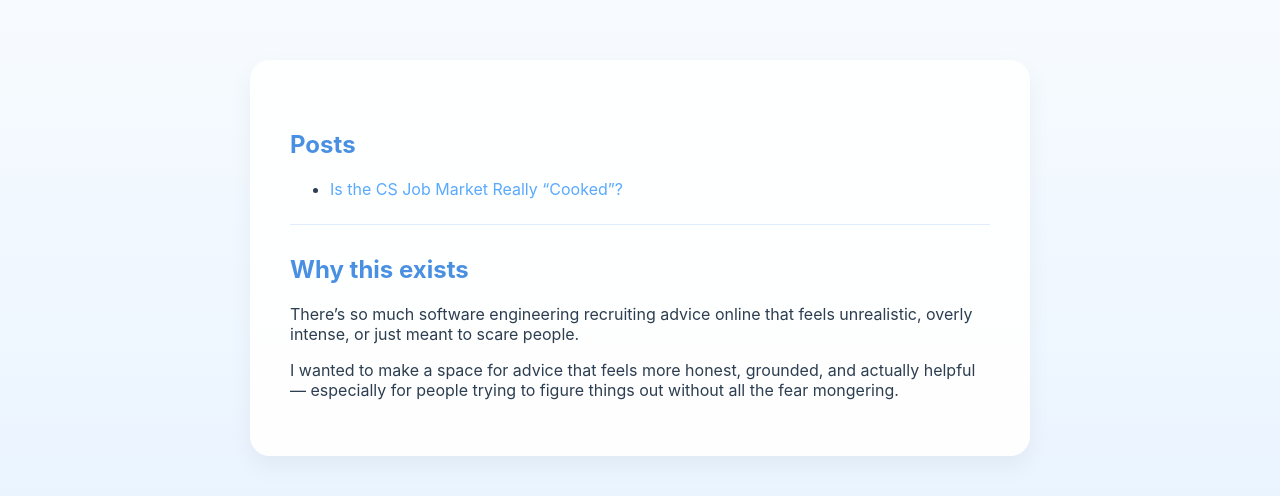
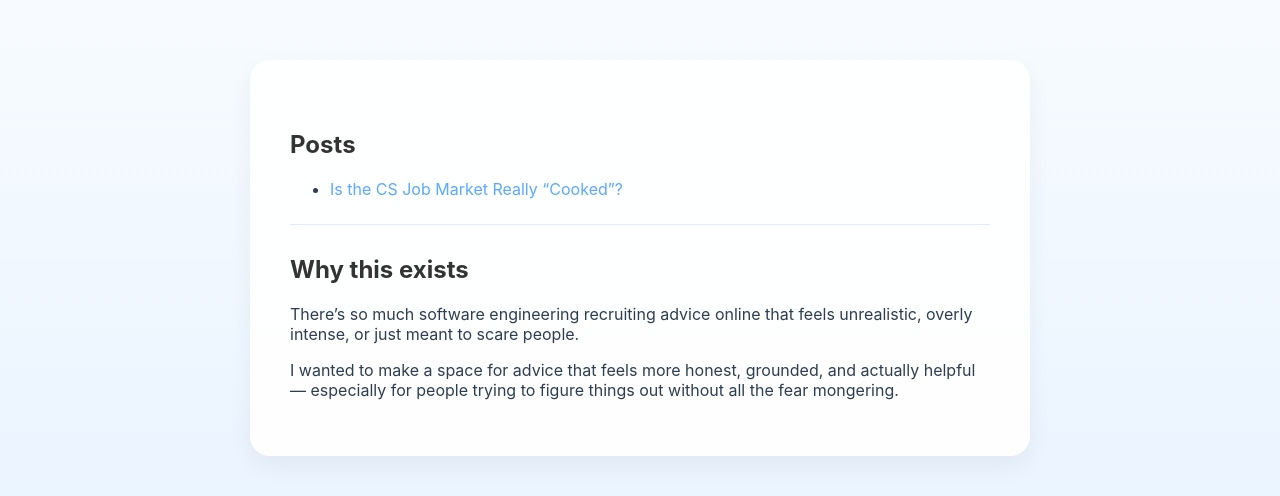
Before and after one commit to hiredmaybe67/hiredmaybe67.github.io, a Jekyll site: the page built from index.md, in a window 1280 px wide. Shown: the top 496 px of the page. Built offline with Jekyll 4.4.1, drawn with Linux system fonts in a browser that asks for light colours.

Commit message:
Update default.html

```diff
--- a/_layouts/default.html
+++ b/_layouts/default.html
@@ -23,20 +23,20 @@
 
     h1 {
       text-align: center;
-      color: #3a7bd5;
+      color: #333333;
       margin-bottom: 10px;
     }
 
     p.subtitle {
       text-align: center;
-      color: #7aa7e9;
+      color: #333333;
       margin-top: 0;
       margin-bottom: 30px;
       font-size: 14px;
     }
 
     h2 {
-      color: #4a90e2;
+      color: #333333;
       margin-top: 30px;
     }
 
```
